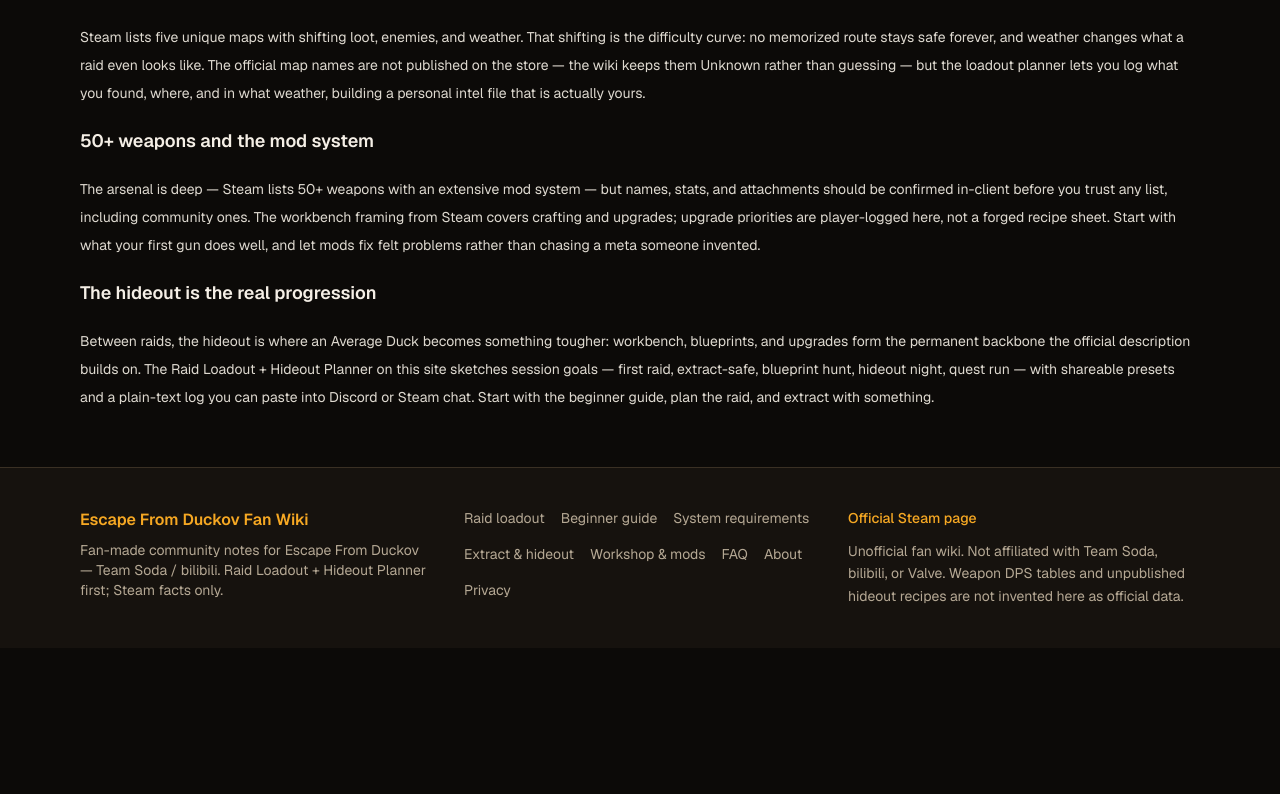
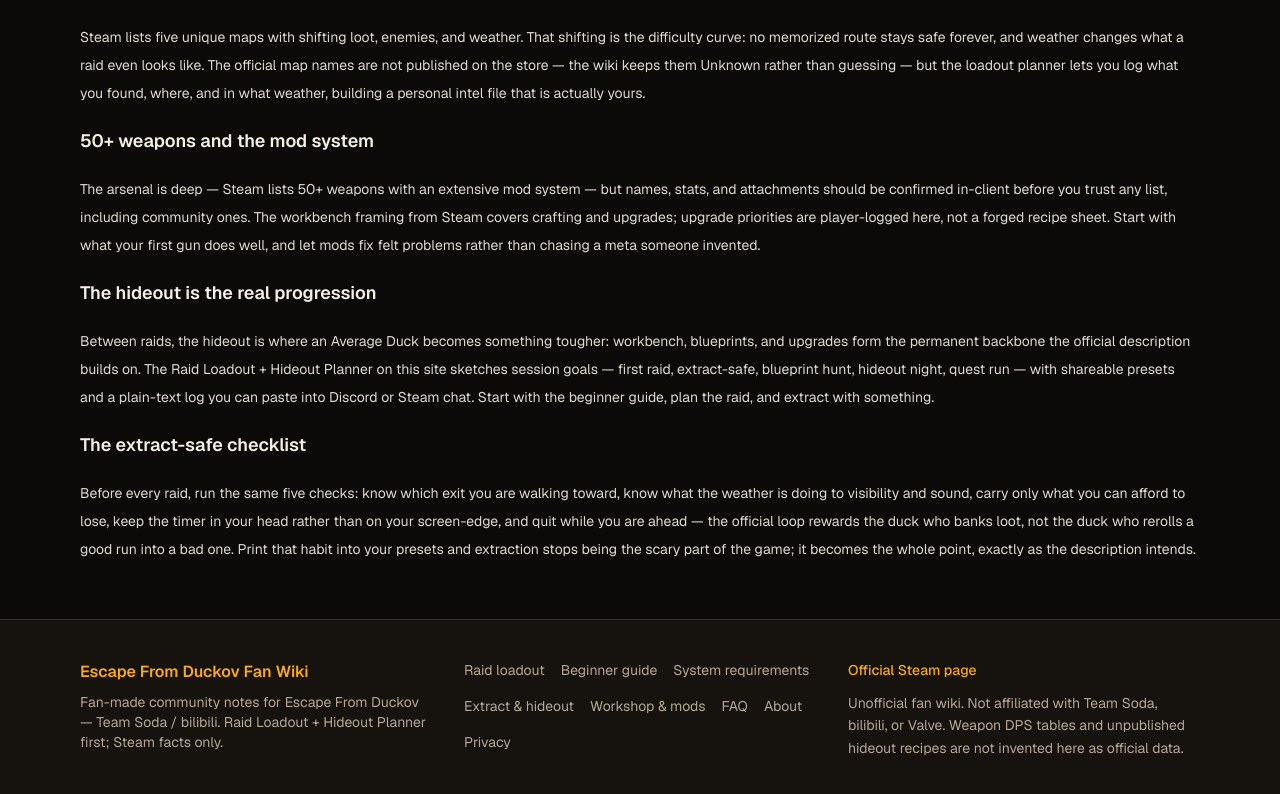
Before and after one commit to lovemkl/escape-from-duckov-wiki, a Next.js app: page /en in a window 1280 px wide. Shown: the part 4751-5545 px from the top of the page. Before the commit the page ends 5399 px from the top, so only its background shows below. Built offline with nearby package versions, Linux system fonts and the light colour scheme; no server answers.

Commit message:
content: extend homepage section to word target

```diff
--- a/components/HomeView.tsx
+++ b/components/HomeView.tsx
@@ -321,6 +321,21 @@
             Start with the beginner guide, plan the raid, and extract
             with something.
           </p>
+          <h3 className="text-lg font-semibold text-foreground">
+            The extract-safe checklist
+          </h3>
+          <p>
+            Before every raid, run the same five checks: know which exit
+            you are walking toward, know what the weather is doing to
+            visibility and sound, carry only what you can afford to
+            lose, keep the timer in your head rather than on your
+            screen-edge, and quit while you are ahead — the official
+            loop rewards the duck who banks loot, not the duck who
+            rerolls a good run into a bad one. Print that habit into
+            your presets and extraction stops being the scary part of
+            the game; it becomes the whole point, exactly as the
+            description intends.
+          </p>
         </div>
       </section>
     </div>
```
